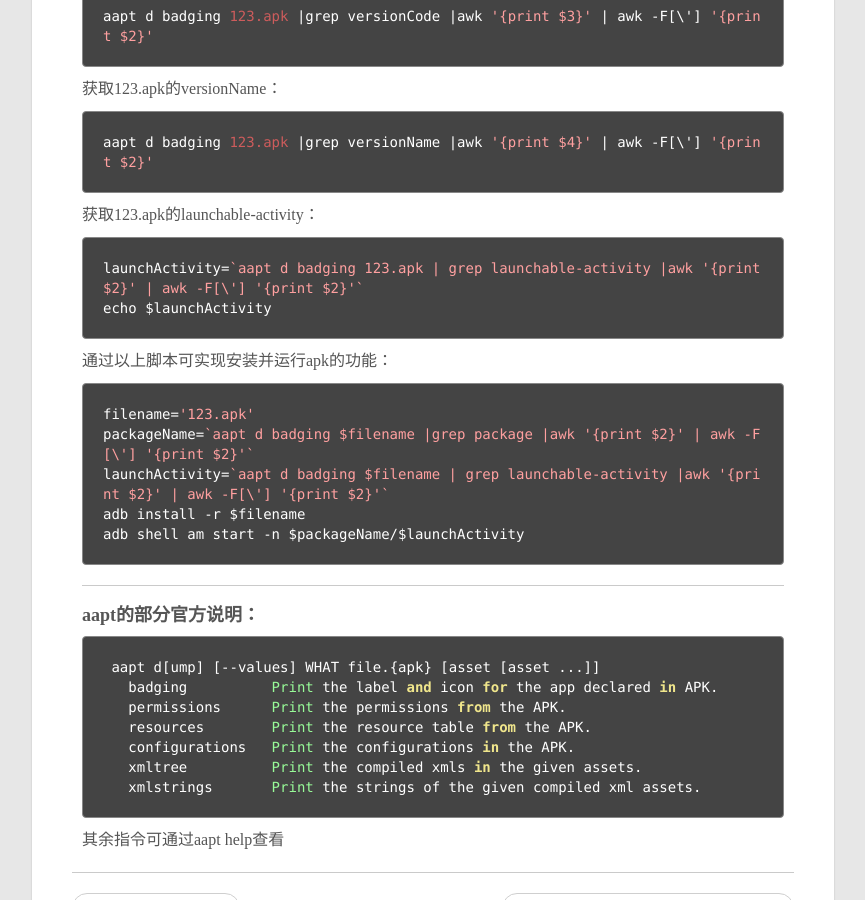
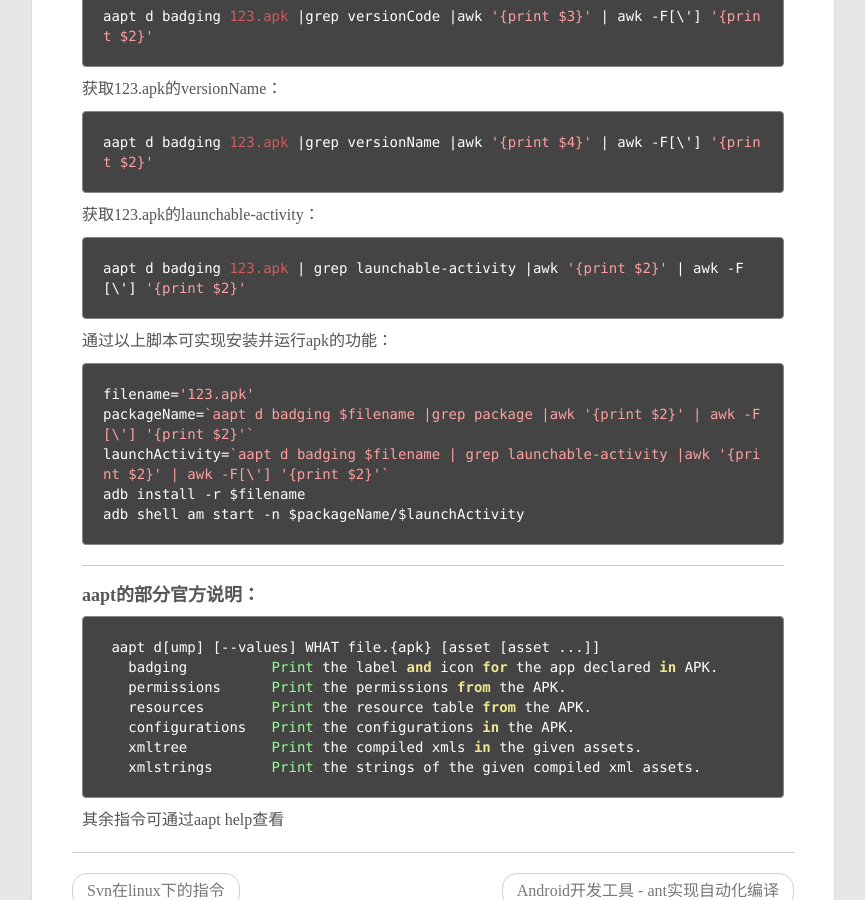
Before and after one commit to cashow/cashow.github.io, a Jekyll site: the page built from _posts/2014-05-13-Android-developer-tools-aapt-command.md, in a window 1280 px wide and 900 px high, scrolled down 609 px. Shown: the whole window, without its empty margins (207-1072 px from the left). Built offline with Jekyll 4.4.1, drawn with Linux system fonts in a browser that asks for light colours; Markdown is read by kramdown in place of the engine named in the settings.

Commit message:
修改文章：Android开发工具 - aapt获取apk信息，精简代码

```diff
--- a/_posts/2014-05-13-Android-developer-tools-aapt-command.md
+++ b/_posts/2014-05-13-Android-developer-tools-aapt-command.md
@@ -41,8 +41,7 @@ aapt d badging 123.apk |grep versionName |awk '{print $4}' | awk -F[\'] '{print
 </pre>
 获取123.apk的launchable-activity：
 <pre>
-launchActivity=`aapt d badging 123.apk | grep launchable-activity |awk '{print $2}' | awk -F[\'] '{print $2}'`
-echo $launchActivity
+aapt d badging 123.apk | grep launchable-activity |awk '{print $2}' | awk -F[\'] '{print $2}'
 </pre>
 通过以上脚本可实现安装并运行apk的功能：
 <pre>
```
